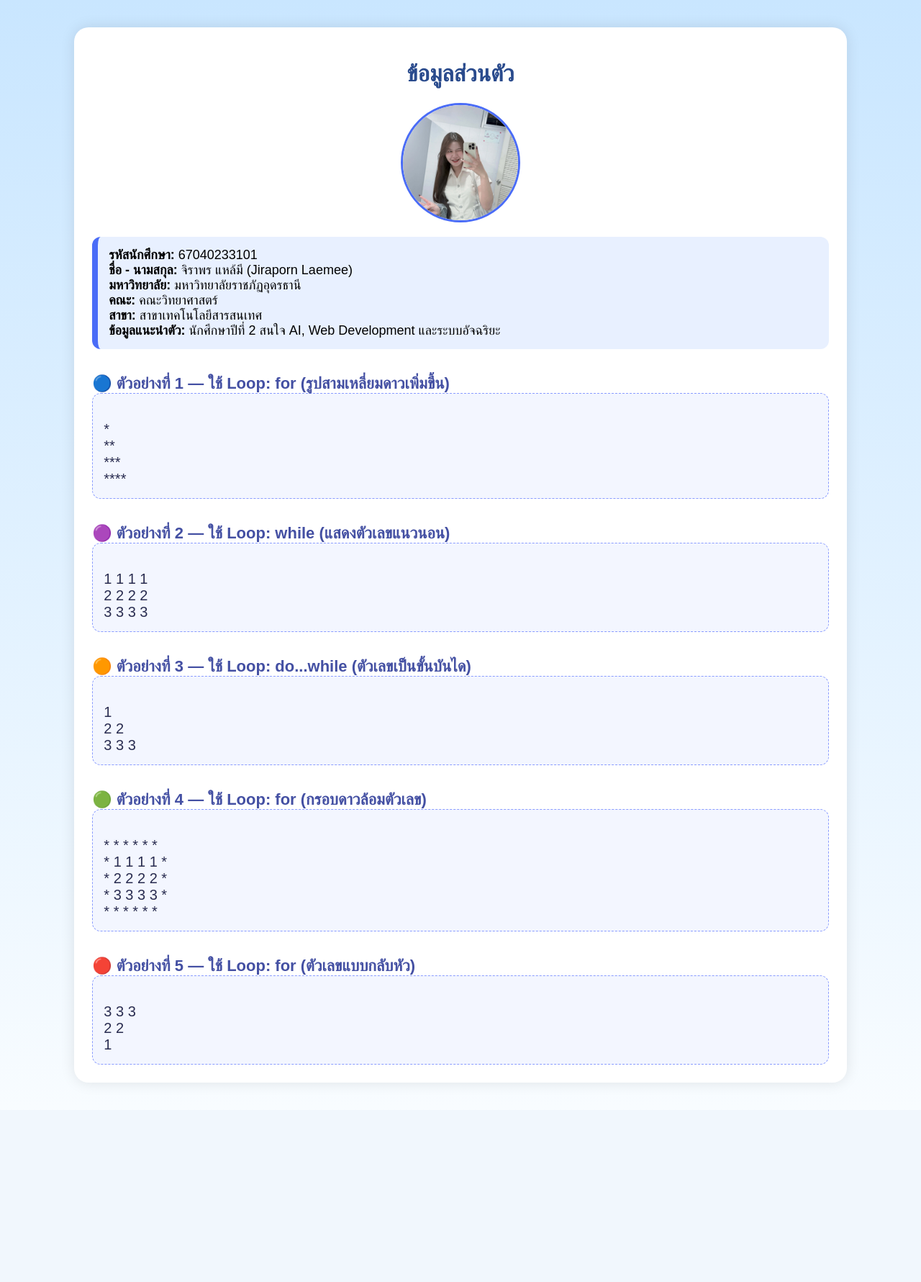
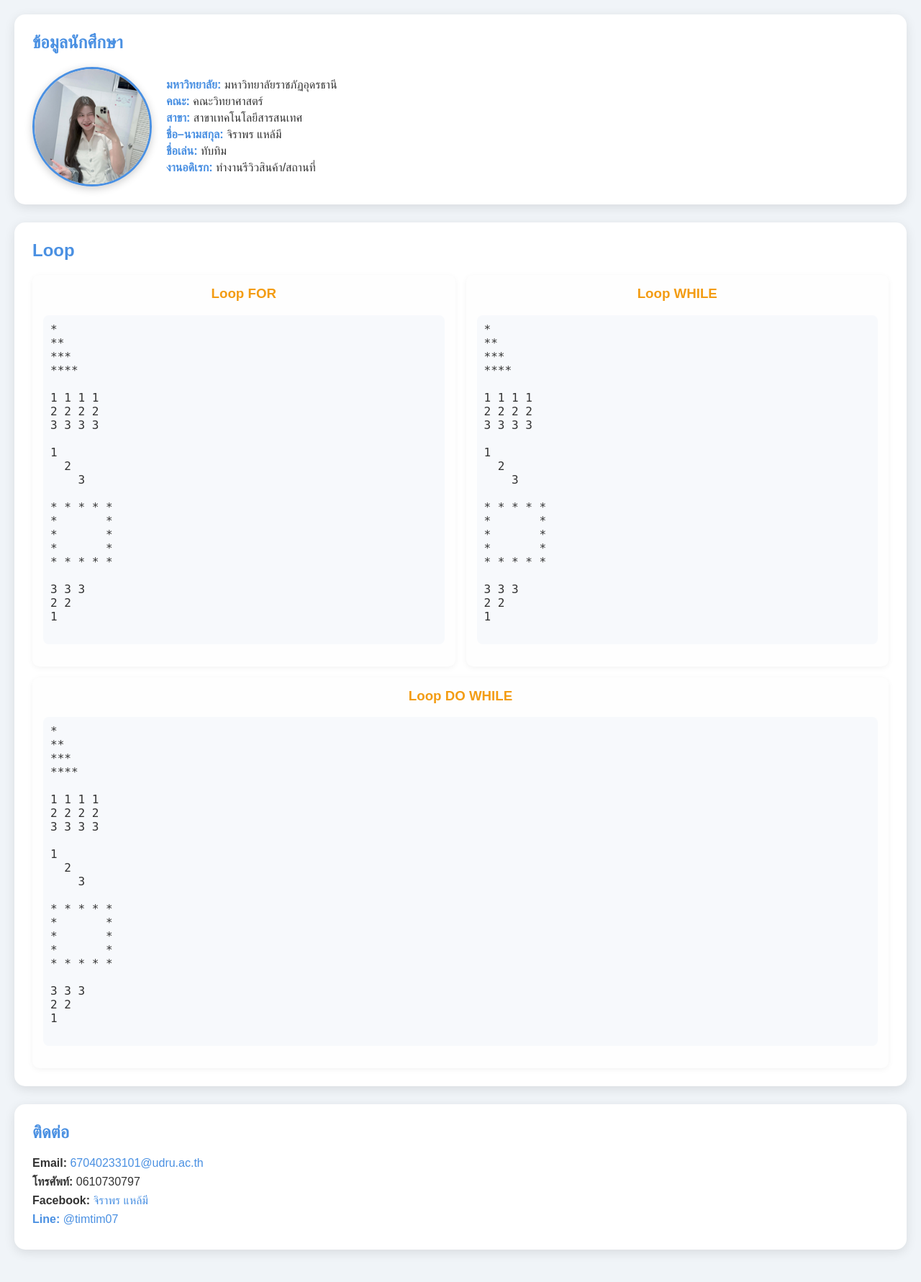
Before and after one commit to jiraporn101/jiraporn101.github.io, a PHP site: page /Looppage.php in a window 1280 px wide. Shown: the whole page at 72% size. Before the commit the page ends 1504 px from the top, so only its background shows below. Run offline with PHP 8.4, Linux system fonts and the light colour scheme.

Commit message:
Add files via upload

```diff
--- a/Looppage.php
+++ b/Looppage.php
@@ -1,164 +1,292 @@
-<?php
-// ==============================
-// ข้อมูลส่วนตัว
-// ==============================
-$university = "มหาวิทยาลัยราชภัฏอุดรธานี";
-$faculty = "คณะวิทยาศาสตร์";
-$major = "สาขาเทคโนโลยีสารสนเทศ";
-$name = "จิราพร แหล้มี (Jiraporn Laemee)";
-$studentId = "67040233101";
-$intro = "นักศึกษาปีที่ 2 สนใจ AI, Web Development และระบบอัจฉริยะ";
-$picture = "pic/jiji.jpg";   // <-- ใส่รูป JPG จริง
-?>
 <!DOCTYPE html>
 <html lang="th">
 <head>
     <meta charset="UTF-8">
-<title>PHP Loop Showcase</title>
+    <title>Portfolio นักศึกษา</title>
     <style>
         body {
-        font-family: "Prompt", sans-serif;
-        background: linear-gradient(to bottom, #c9e6ff, #f8fcff);
-        padding: 30px;
+            font-family: "TH Sarabun New", sans-serif;
+            background: #f0f4f8;
+            color: #333;
+            margin: 0;
+            padding: 20px;
         }
-    .page-box {
-        width: 85%;
-        margin: auto;
+
+        .card {
             background: #ffffff;
-        border-radius: 20px;
+            border-radius: 15px;
+            box-shadow: 0 4px 15px rgba(0,0,0,0.1);
             padding: 25px;
-        box-shadow: 0px 0px 20px rgba(0,0,0,0.1);
+            margin-bottom: 25px;
+            transition: transform 0.2s;
         }
-    h1 {
-        text-align: center;
-        color: #2a4b8d;
+        .card:hover {
+            transform: translateY(-5px);
         }
-    .student-img {
-        display: block;
-        margin: 0 auto 20px auto;
+
+        h2 {
+            color: #4a90e2;
+            margin-top: 0;
+        }
+
+        .profile-box {
+            display: flex;
+            flex-wrap: wrap;
+            gap: 20px;
+            align-items: center;
+        }
+        .profile-box img {
             width: 160px;
             height: 160px;
+            object-fit: cover;
             border-radius: 50%;
-        border: 3px solid #4a6cf7;
-        object-fit: cover;
+            border: 3px solid #4a90e2;
+            box-shadow: 0 3px 12px rgba(0,0,0,0.2);
         }
-    .info {
-        background: #e8f0ff;
-        border-left: 8px solid #4a6cf7;
+        .profile-info p {
+            margin: 5px 0;
+            font-size: 16px;
+        }
+        .profile-info b {
+            color: #4a90e2;
+        }
+
+        .loop-container {
+            display: flex;
+            flex-wrap: wrap;
+            gap: 15px;
+        }
+        .col {
+            flex: 1 1 30%;
+            background: #fefefe;
+            border-radius: 10px;
             padding: 15px;
-        margin-bottom: 30px;
-        border-radius: 12px;
-        font-size: 18px;
+            box-shadow: 0 2px 8px rgba(0,0,0,0.05);
         }
-    .section-title {
-        color: #4450a3;
-        margin-top: 35px;
-        font-size: 22px;
-        font-weight: bold;
+        .col h3 {
+            text-align: center;
+            margin-top: 0;
+            color: #f39c12;
         }
-    .result-box {
-        background: #f3f6ff;
-        padding: 15px;
-        border-radius: 12px;
-        font-size: 20px;
-        white-space: pre-line;
-        border: 1px dashed #8a9cff;
-        color: #2a2d51;
+        pre {
+            background: #f7f9fc;
+            padding: 10px;
+            border-radius: 8px;
+            overflow-x: auto;
+            font-size: 16px;
+        }
+
+        .contact-info p {
+            margin: 8px 0;
+            font-size: 16px;
+        }
+        .contact-info a {
+            color: #4a90e2;
+            text-decoration: none;
+        }
+        .contact-info a:hover {
+            text-decoration: underline;
+        }
+
+        @media(max-width:900px){
+            .col { flex: 1 1 45%; }
+        }
+        @media(max-width:600px){
+            .col { flex: 1 1 100%; }
         }
     </style>
 </head>
+<body>
 
-<body>
-<div class="page-box">
+<?php
+$university = "มหาวิทยาลัยราชภัฏอุดรธานี";
+$faculty = "คณะวิทยาศาสตร์";
+$major = "สาขาเทคโนโลยีสารสนเทศ";
+$fullname = "จิราพร แหล้มี";
+$nickname = "ทับทิม";
+$intro = "ทำงานรีวิวสินค้า/สถานที่";
+$picture = "pic/jiji.jpg";
+$email = "67040233101@udru.ac.th";
+$phone = "0610730797";
+?>
 
-    <h1>ข้อมูลส่วนตัว</h1>
-
-    <!-- รูปนักศึกษา -->
-    <img src="<?= $picture ?>" alt="รูปนักศึกษา" class="student-img">
-
-    <!-- ข้อมูลส่วนตัว -->
-    <div class="info">
-        <strong>รหัสนักศึกษา:</strong> <?= $studentId ?><br>
-        <strong>ชื่อ - นามสกุล:</strong> <?= $name ?><br>
-        <strong>มหาวิทยาลัย:</strong> <?= $university ?><br>
-        <strong>คณะ:</strong> <?= $faculty ?><br>
-        <strong>สาขา:</strong> <?= $major ?><br>
-        <strong>ข้อมูลแนะนำตัว:</strong> <?= $intro ?>
+<div class="card">
+    <h2>ข้อมูลนักศึกษา</h2>
+    <div class="profile-box">
+        <img src="<?= $picture ?>" alt="profile">
+        <div class="profile-info">
+            <p><b>มหาวิทยาลัย:</b> <?= $university ?></p>
+            <p><b>คณะ:</b> <?= $faculty ?></p>
+            <p><b>สาขา:</b> <?= $major ?></p>
+            <p><b>ชื่อ–นามสกุล:</b> <?= $fullname ?></p>
+            <p><b>ชื่อเล่น:</b> <?= $nickname ?></p>
+            <p><b>งานอดิเรก:</b> <?= $intro ?></p>
+        </div>
+    </div>
 </div>
 
-    <!-- ==========================
-        1) Loop for
-    =========================== -->
-    <div class="section-title">🔵 ตัวอย่างที่ 1 — ใช้ Loop: for (รูปสามเหลี่ยมดาวเพิ่มขึ้น)</div>
-    <div class="result-box">
+<div class="card">
+    <h2>Loop</h2>
+    <div class="loop-container">
+
+        <!-- FOR -->
+        <div class="col">
+            <h3>Loop FOR</h3>
+            <pre>
 <?php
-for ($i = 1; $i <= 4; $i++) {
-    echo str_repeat("*", $i) . "\n";
+// รูป 1
+for($i=1;$i<=4;$i++){
+    echo str_repeat("*",$i)."\n";
 }
-?>
-    </div>
+echo "\n";
 
-    <!-- ==========================
-        2) Loop while
-    =========================== -->
-    <div class="section-title">🟣 ตัวอย่างที่ 2 — ใช้ Loop: while (แสดงตัวเลขแนวนอน)</div>
-    <div class="result-box">
-<?php
-$a = 1;
-while ($a <= 3) {
-    echo str_repeat("$a ", 4) . "\n";
-    $a++;
+// รูป 2
+for($i=1;$i<=3;$i++){
+    echo str_repeat($i." ",4)."\n";
 }
-?>
-    </div>
+echo "\n";
 
-    <!-- ==========================
-        3) Loop do...while
-    =========================== -->
-    <div class="section-title">🟠 ตัวอย่างที่ 3 — ใช้ Loop: do...while (ตัวเลขเป็นขั้นบันได)</div>
-    <div class="result-box">
-<?php
-$b = 1;
-do {
-    echo str_repeat("$b ", $b) . "\n";
-    $b++;
-} while ($b <= 3);
-?>
-    </div>
+// รูป 3
+for($i=1;$i<=3;$i++){
+    echo str_repeat("  ",$i-1).$i."\n";
+}
+echo "\n";
 
-    <!-- ==========================
-        4) กรอบดาว + ตัวเลข
-    =========================== -->
-    <div class="section-title">🟢 ตัวอย่างที่ 4 — ใช้ Loop: for (กรอบดาวล้อมตัวเลข)</div>
-    <div class="result-box">
-<?php
-$rows = 5;
-$cols = 6;
-for ($r = 1; $r <= $rows; $r++) {
-    for ($c = 1; $c <= $cols; $c++) {
-        if ($r == 1 || $r == $rows || $c == 1 || $c == $cols) {
-            echo "* ";
-        } else {
-            echo ($r - 1) . " ";
+// รูป 4
+$size=5;
+for($r=1;$r<=$size;$r++){
+    if($r==1 || $r==$size){
+        echo str_repeat("* ",$size)."\n";
+    }else{
+        echo "* ".str_repeat("  ",$size-2)."* \n";
     }
 }
 echo "\n";
+
+// รูป 5
+for($i=3;$i>=1;$i--){
+    echo str_repeat($i." ",$i)."\n";
 }
 ?>
+            </pre>
         </div>
 
-    <!-- ==========================
-        5) ตัวเลขกลับด้าน
-    =========================== -->
-    <div class="section-title">🔴 ตัวอย่างที่ 5 — ใช้ Loop: for (ตัวเลขแบบกลับหัว)</div>
-    <div class="result-box">
+        <!-- WHILE -->
+        <div class="col">
+            <h3>Loop WHILE</h3>
+            <pre>
 <?php
-for ($i = 3; $i >= 1; $i--) {
-    echo str_repeat("$i ", $i) . "\n";
+// รูป 1
+$i=1;
+while($i<=4){
+    echo str_repeat("*",$i)."\n";
+    $i++;
+}
+echo "\n";
+
+// รูป 2
+$i=1;
+while($i<=3){
+    echo str_repeat($i." ",4)."\n";
+    $i++;
+}
+echo "\n";
+
+// รูป 3
+$i=1;
+while($i<=3){
+    echo str_repeat("  ",$i-1).$i."\n";
+    $i++;
+}
+echo "\n";
+
+// รูป 4
+$size=5;
+$r=1;
+while($r<=$size){
+    if($r==1 || $r==$size){
+        echo str_repeat("* ",$size)."\n";
+    }else{
+        echo "* ".str_repeat("  ",$size-2)."* \n";
+    }
+    $r++;
+}
+echo "\n";
+
+// รูป 5
+$i=3;
+while($i>=1){
+    echo str_repeat($i." ",$i)."\n";
+    $i--;
 }
 ?>
+            </pre>
+        </div>
+
+        <!-- DO WHILE -->
+        <div class="col">
+            <h3>Loop DO WHILE</h3>
+            <pre>
+<?php
+// รูป 1
+$i=1;
+do{
+    echo str_repeat("*",$i)."\n";
+    $i++;
+}while($i<=4);
+echo "\n";
+
+// รูป 2
+$i=1;
+do{
+    echo str_repeat($i." ",4)."\n";
+    $i++;
+}while($i<=3);
+echo "\n";
+
+// รูป 3
+$i=1;
+do{
+    echo str_repeat("  ",$i-1).$i."\n";
+    $i++;
+}while($i<=3);
+echo "\n";
+
+// รูป 4
+$size=5;
+$r=1;
+do{
+    if($r==1 || $r==$size){
+        echo str_repeat("* ",$size)."\n";
+    }else{
+        echo "* ".str_repeat("  ",$size-2)."* \n";
+    }
+    $r++;
+}while($r<=$size);
+echo "\n";
+
+// รูป 5
+$i=3;
+do{
+    echo str_repeat($i." ",$i)."\n";
+    $i--;
+}while($i>=1);
+?>
+            </pre>
         </div>
 
     </div>
+</div>
+
+<div class="card">
+    <h2>ติดต่อ</h2>
+    <div class="contact-info">
+        <p><b>Email:</b> <a href="mailto:<?= $email ?>"><?= $email ?></a></p>
+        <p><b>โทรศัพท์:</b> <?= $phone ?></p>
+        <p><b>Facebook:</b> <a href="https://www.facebook.com/" target="_blank">จิราพร แหล้มี</p>
+        <p><b>Line:</b> @timtim07</p>
+    </div>
+</div>
+
 </body>
 </html>
```
Lines whose indentation alone changed are shown as unchanged.
